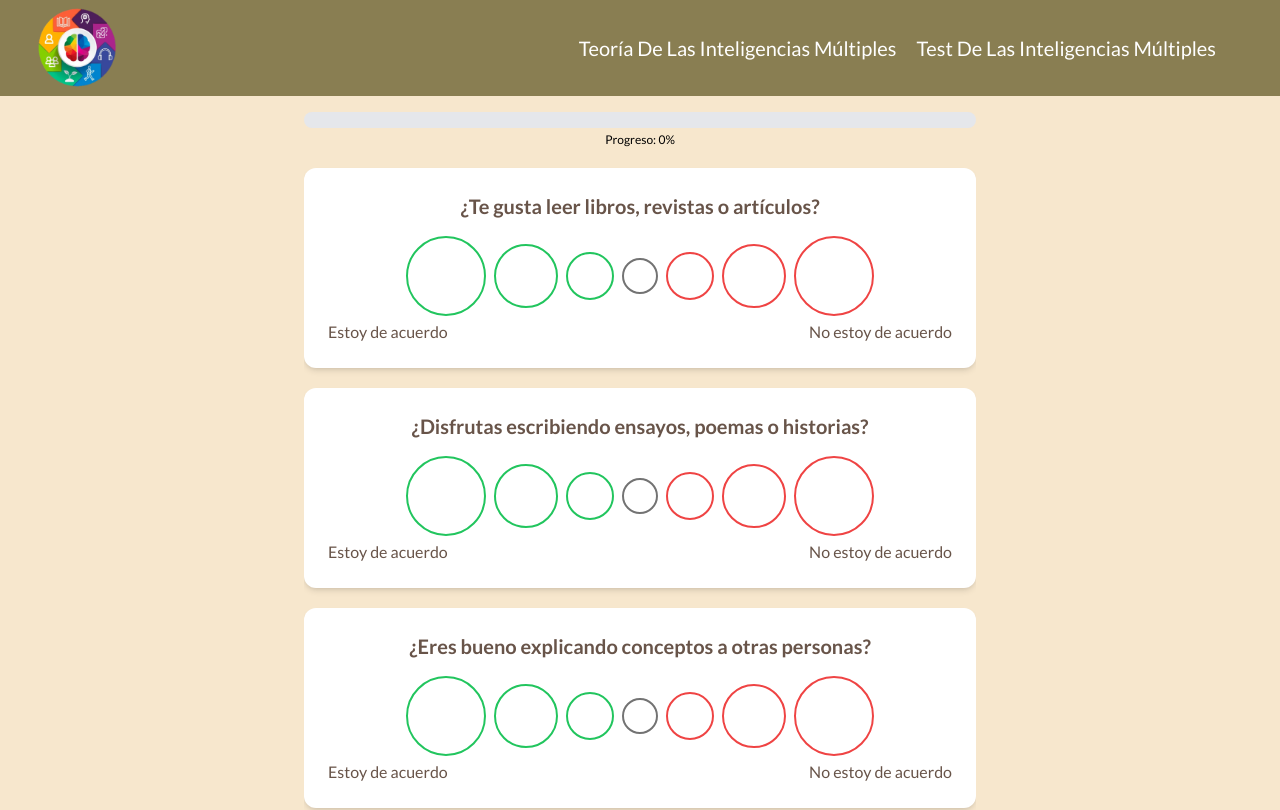
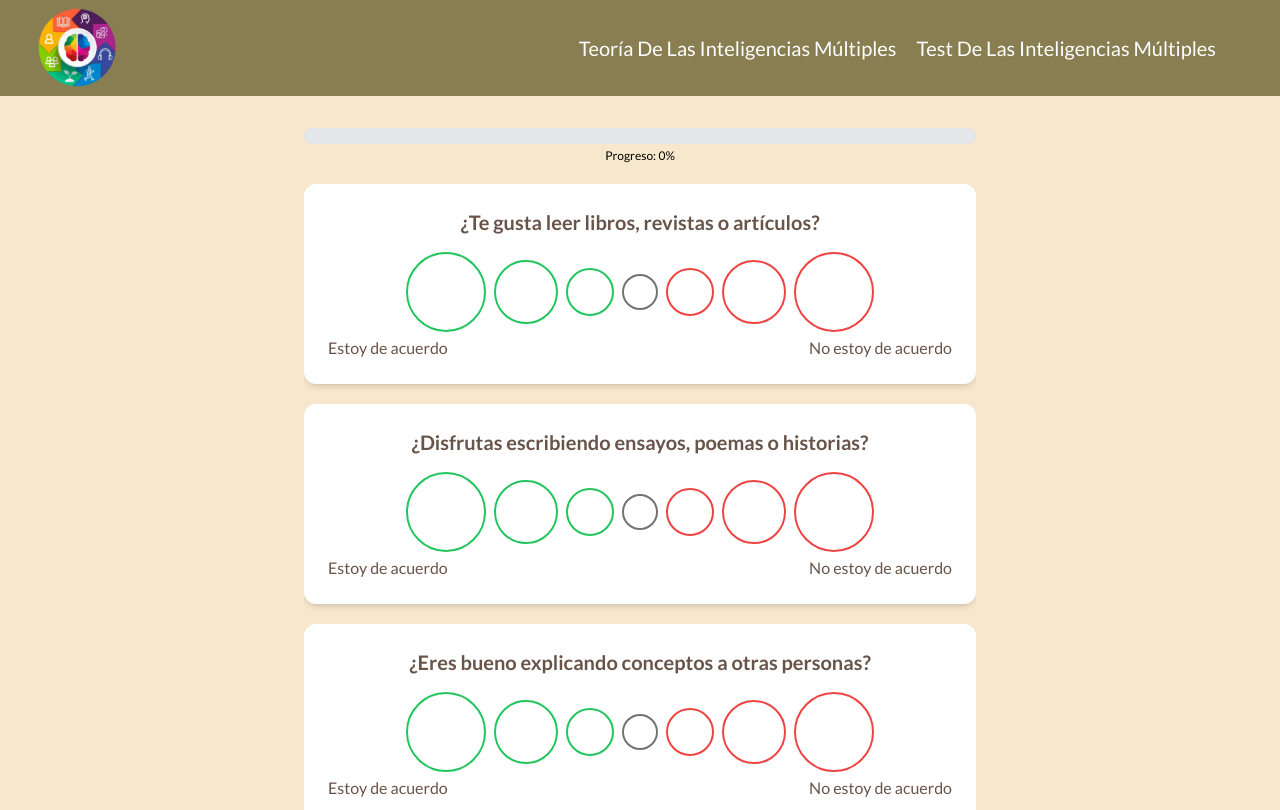
Before and after one commit to ale02code/multiple-intelligence, a React (Vite) app: page /quizz in a window 1280 px wide. Shown: the top 810 px of the page. Built offline with nearby package versions, Linux system fonts and the light colour scheme.

Commit message:
fix margin top

```diff
--- a/src/components/Quizz.jsx
+++ b/src/components/Quizz.jsx
@@ -115,7 +115,7 @@ function Quizz() {
     <>
       {!visible && (
         <div className="h-auto w-screen flex flex-col justify-start items-center">
-          <section className="mt-28 mb-10 overflow-x-hidden flex justify-start items-center gap-5 flex-col">
+          <section className="mt-32 mb-10 overflow-x-hidden flex justify-start items-center gap-5 flex-col">
             <Progress />
             {questions.map((q) => (
               <Question
```
